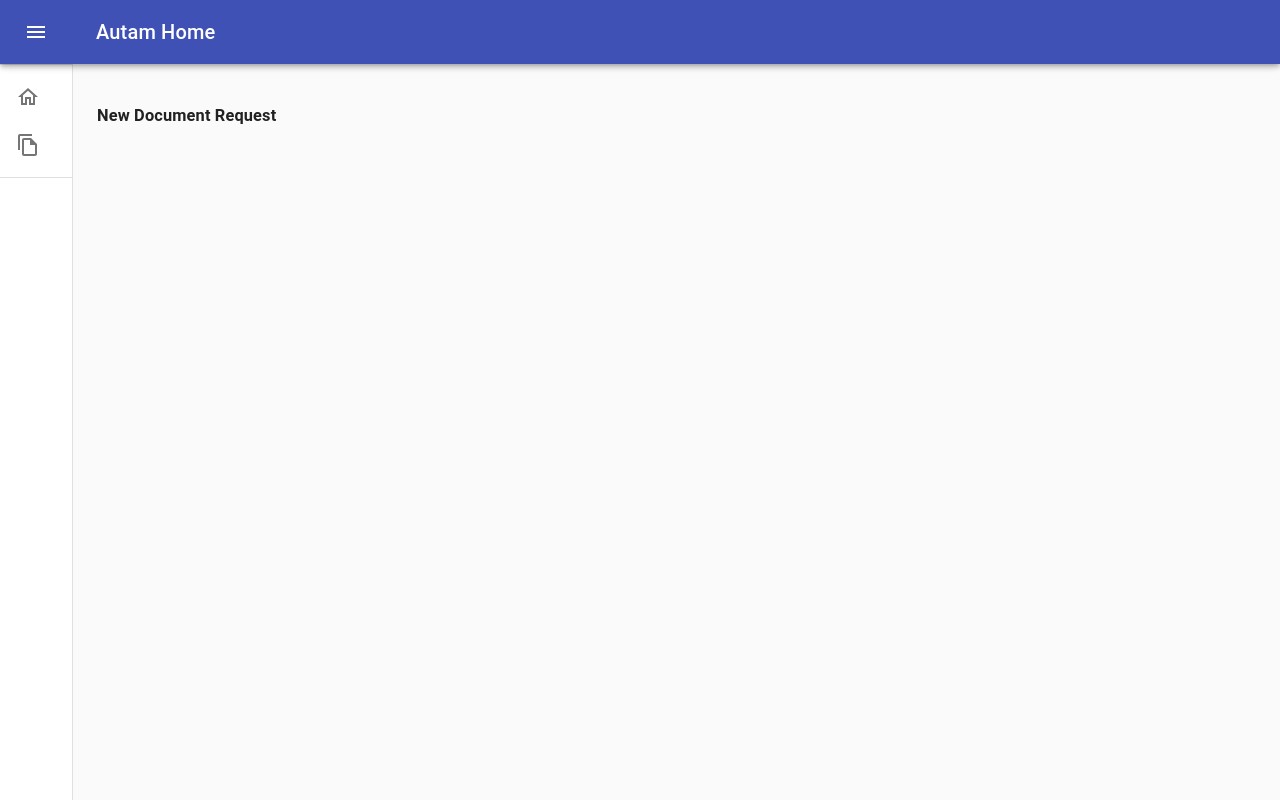
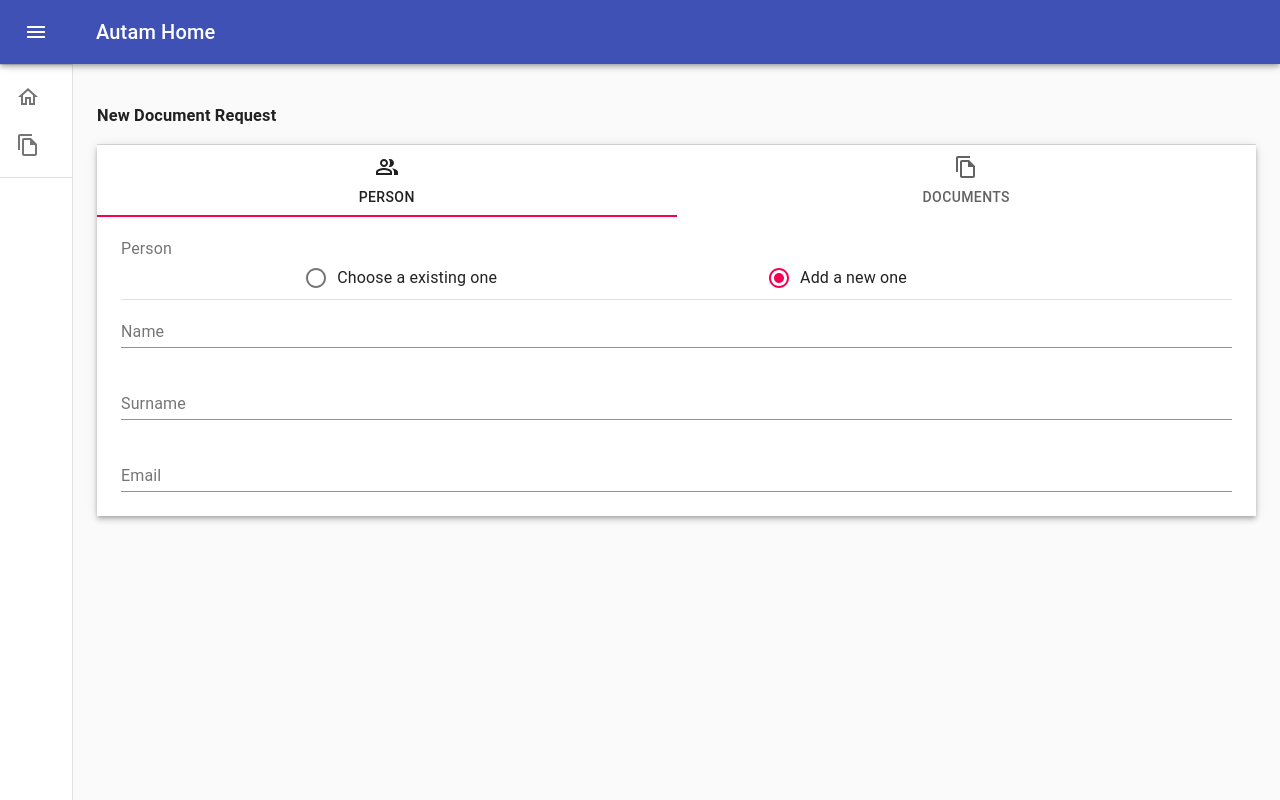
Before and after one commit to DelanoDuarte/autam, a React (Create React App) app in the folder view/: page /document-request in a window 1280 px wide. Built offline with nearby package versions, Linux system fonts and the light colour scheme.

Commit message:
started the creation of the page to add a new document request.

```diff
--- a/view/src/components/document_request/NewDocumentRequest.js
+++ b/view/src/components/document_request/NewDocumentRequest.js
@@ -1,20 +1,56 @@
 import React, { useState } from "react";
-import { Stepper } from "@material-ui/core";
+import { Tabs, Tab, AppBar, Box, Typography, makeStyles } from "@material-ui/core";
+import { PeopleAltOutlined, FileCopyOutlined } from "@material-ui/icons";
+import { NewDocumentRequestPersonTab } from "./NewDocumentRequestPersonTab";
 
+const useStyles = makeStyles((theme) => ({
+    root: {
+        flexGrow: 1,
+        width: '100%',
+        backgroundColor: theme.palette.background.paper,
+    },
+}));
+
+function TabPanel(props) {
+    const { children, value, index, ...other } = props;
+
+    return (
+        <div
+            role="tab"
+            hidden={value !== index}
+            id={`tab-${index}`}
+            aria-labelledby={`tab-${index}`}
+            {...other}
+        >
+            {value === index && (
+                <Box p={3}>
+                    <Typography>{children}</Typography>
+                </Box>
+            )}
+        </div>
+    );
+}
 
 export const NewDocumentRequest = (props) => {
 
-    const [activeStep, setActiveStep] = useState(0)
-
-    const nextStep = () => {
-        setActiveStep((actualStep) => actualStep + 1)
-    }
+    const classes = useStyles();
+    const [activeTab, setActiveTab] = useState(0)
 
     return (
-        <div>
-            <Stepper activeStep={activeStep}>
+        <div className={classes.root}>
+            <AppBar position="static" color="inherit">
+                <Tabs variant="fullWidth" value={activeTab} onChange={(e, v) => setActiveTab(v)}>
+                    <Tab label="Person" icon={<PeopleAltOutlined />} />
+                    <Tab label="Documents" icon={<FileCopyOutlined />} />
+                </Tabs>
+                <TabPanel value={activeTab} index={0}>
+                    <NewDocumentRequestPersonTab />
+                </TabPanel>
 
-            </Stepper>
+                <TabPanel value={activeTab} index={1}>
+                    Documents
+                </TabPanel>
+            </AppBar>
         </div>
     )
 }
--- a/view/src/components/document_request/NewDocumentRequestPersonForm.js
+++ b/view/src/components/document_request/NewDocumentRequestPersonForm.js
@@ -1,5 +1,5 @@
 import React, { useState } from "react";
-import { TextField } from "@material-ui/core";
+import { TextField, Grid } from "@material-ui/core";
 
 export const NewDocumentRequestPersonForm = (props) => {
 
@@ -11,11 +11,17 @@ export const NewDocumentRequestPersonForm = (props) => {
     return (
         <div>
             <form>
-                <div>
-                    <TextField label="Name" value={name} onChange={(e) => setName(e.target.value)} />
-                    <TextField label="Surname" value={surname} onChange={(e) => setSurname(e.target.value)} />
-                    <TextField label="Email" value={email} onChange={(e) => setEmail(e.target.value)} />
-                </div>
+                <Grid container spacing={3}>
+                    <Grid item xs={12}>
+                        <TextField fullWidth label="Name" value={name} onChange={(e) => setName(e.target.value)} />
+                    </Grid>
+                    <Grid item xs={12}>
+                        <TextField fullWidth label="Surname" value={surname} onChange={(e) => setSurname(e.target.value)} />
+                    </Grid>
+                    <Grid item xs={12}>
+                        <TextField fullWidth label="Email" value={email} onChange={(e) => setEmail(e.target.value)} />
+                    </Grid>
+                </Grid>
             </form>
         </div>
     )
--- /dev/null
+++ b/view/src/components/document_request/NewDocumentRequestPersonTab.js
@@ -0,0 +1,35 @@
+import React, { useState } from "react";
+import { RadioGroup, FormControlLabel, FormLabel, Divider, Radio, Grid, FormControl } from "@material-ui/core";
+import { NewDocumentRequestPersonForm } from "./NewDocumentRequestPersonForm";
+
+export const NewDocumentRequestPersonTab = (props) => {
+
+    const [personSaveType, setPersonSaveType] = useState("new")
+
+    return (
+        <div>
+            <FormLabel component="legend">Person</FormLabel>
+            <RadioGroup aria-label="person" name="person" value={personSaveType} onChange={(e) => setPersonSaveType(e.target.value)}>
+                <Grid container spacing={1} xs={12} justify="center">
+                    <Grid item xs={2} />
+                    <Grid item xs={5}>
+                        <FormControlLabel value="exist" control={<Radio />} label="Choose a existing one" />
+                    </Grid>
+                    <Grid item xs={5}>
+                        <FormControlLabel value="new" control={<Radio />} label="Add a new one" />
+                    </Grid>
+                </Grid>
+            </RadioGroup>
+
+            <Divider />
+
+            {personSaveType === "new" ? (
+                <NewDocumentRequestPersonForm />
+            ) : (
+                    <div>
+                        Choose One
+                    </div>
+                )}
+        </div>
+    )
+}
--- a/view/src/components/document_request/index.js
+++ b/view/src/components/document_request/index.js
@@ -1,9 +1,14 @@
 import React from "react";
+import { Divider } from "@material-ui/core";
+import { NewDocumentRequest } from "./NewDocumentRequest";
 
 export const IndexDocumentRequest = (props) => {
     return (
         <div>
             <h3>New Document Request</h3>
+            <Divider />
+
+            <NewDocumentRequest />
         </div>
     )
 }
```
